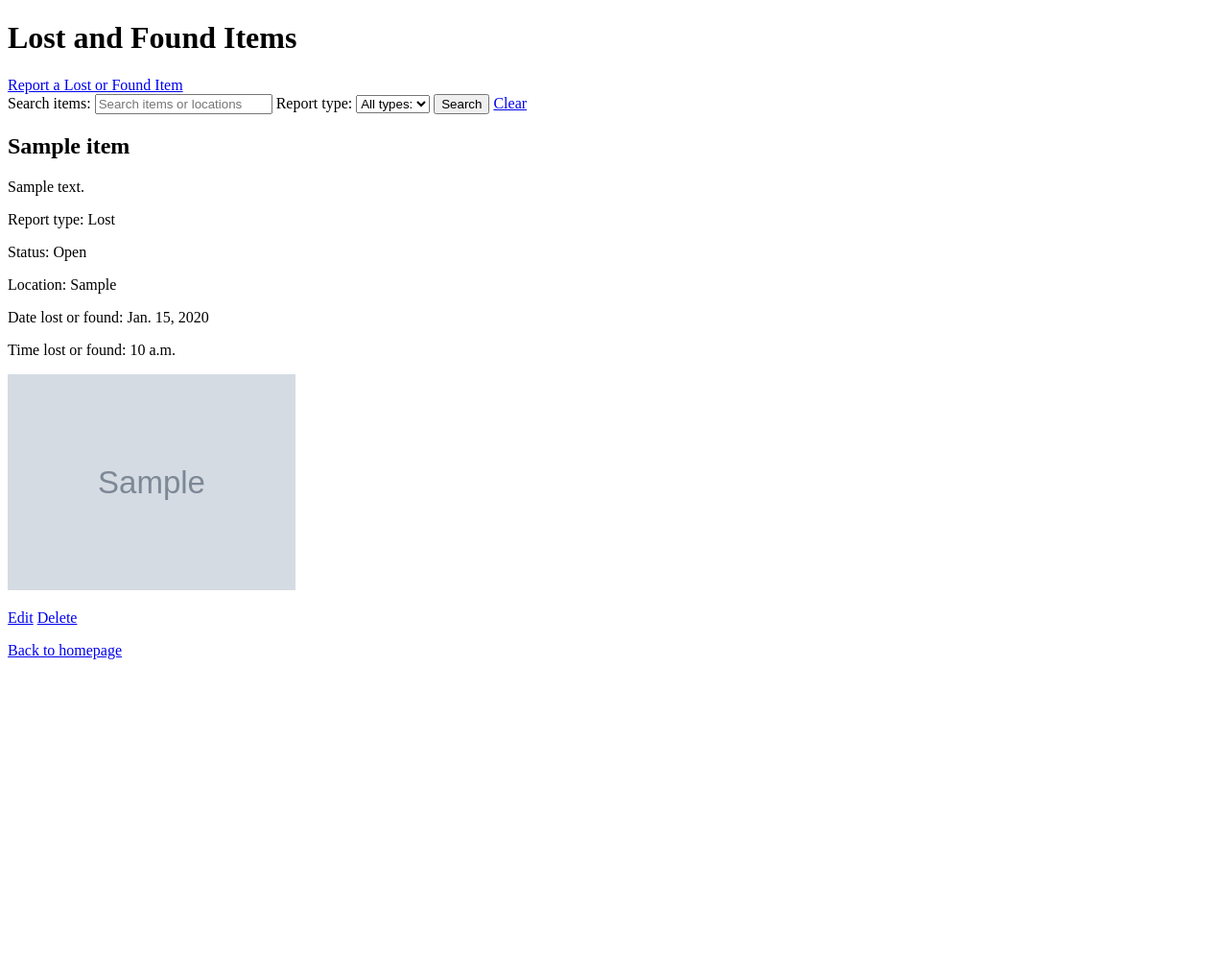
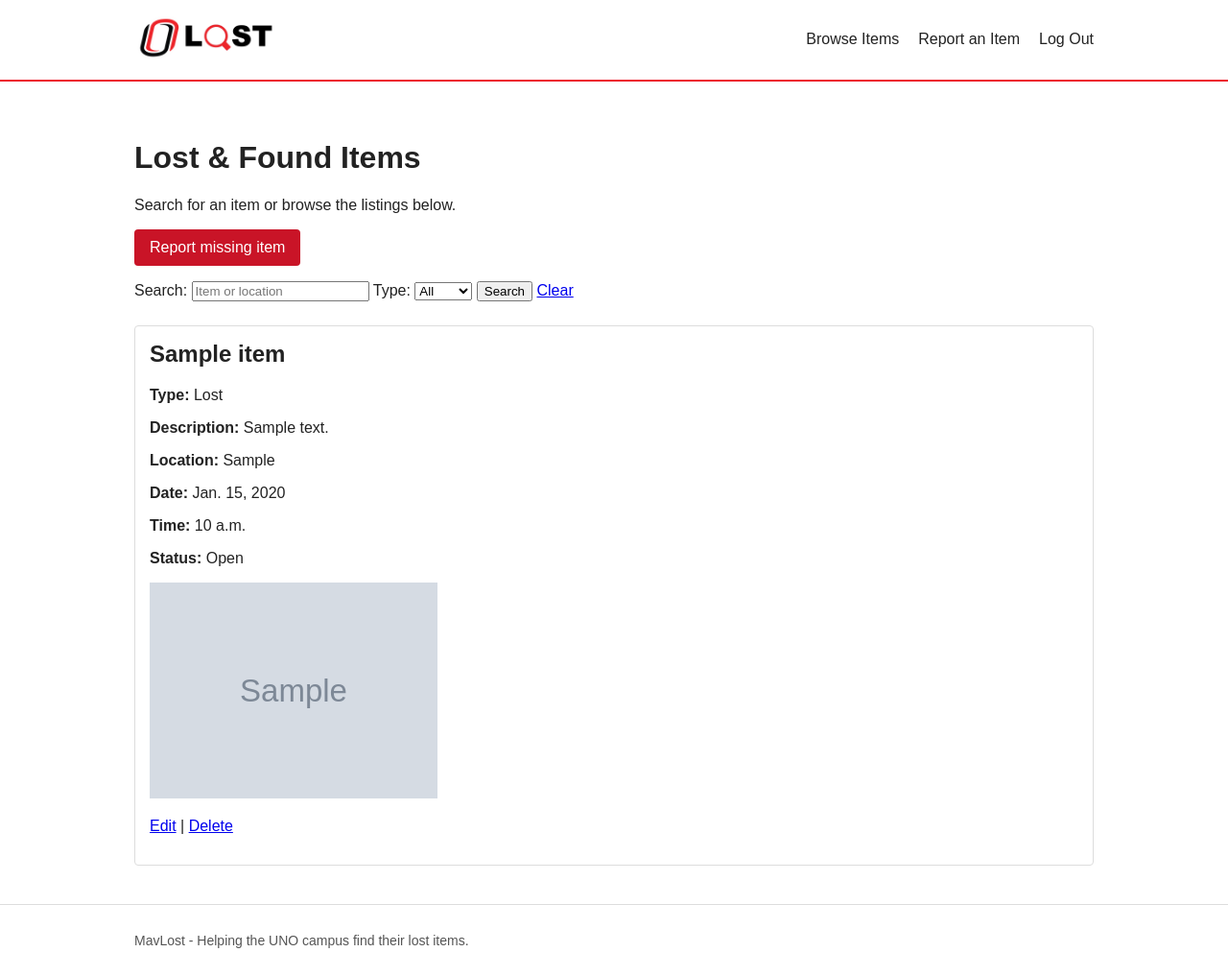
Before and after one commit to moduwo/MavLost, a Django app: page /items/ in a window 1280 px wide. Shown: the whole page at 96% size. Before the commit the page ends 687 px from the top, so only its background shows below. Run offline with Django 5.2, Linux system fonts and the light colour scheme; a user stored in the database is signed in; tables that the repository leaves empty hold one stand-in row (values such as "Sample post"); grey boxes marked "Sample" are stand-in pictures.

Commit message:
Add homepage and item listing styles

```diff
--- /dev/null
+++ b/items/static/items/css/style.css
@@ -0,0 +1,103 @@
+body {
+    margin: 0;
+    font-family: Arial, sans-serif;
+    color: #222;
+}
+
+.container {
+    width: 90%;
+    max-width: 1000px;
+    margin: 0 auto;
+}
+
+.site-header {
+    border-bottom: 2px solid #ed1c2e;
+}
+
+.header-content {
+    display: flex;
+    flex-wrap: wrap;
+    align-items: center;
+    justify-content: space-between;
+    gap: 15px;
+    padding: 15px 0;
+}
+
+.brand img {
+    width: 150px;
+    height: auto;
+}
+
+.main-nav {
+    display: flex;
+    flex-wrap: wrap;
+    align-items: center;
+    gap: 20px;
+}
+
+.main-nav a,
+.main-nav button {
+    color: #222;
+    font: inherit;
+    text-decoration: none;
+}
+
+.main-nav form {
+    margin: 0;
+}
+
+.main-nav button {
+    padding: 0;
+    border: 0;
+    background: none;
+    cursor: pointer;
+}
+
+main {
+    min-height: 300px;
+    padding: 40px 0;
+}
+
+.home-links {
+    display: flex;
+    flex-wrap: wrap;
+    gap: 10px;
+    margin-top: 25px;
+}
+
+.button {
+    display: inline-block;
+    padding: 10px 16px;
+    border-radius: 4px;
+    background: #c91427;
+    color: white;
+    text-decoration: none;
+}
+
+.button:hover {
+    background: #a71020;
+}
+
+.site-footer {
+    padding: 15px 0;
+    border-top: 1px solid #ddd;
+    color: #555;
+    font-size: 14px;
+}
+
+.item {
+    margin-top: 25px;
+    padding: 15px;
+    border: 1px solid #ddd;
+    border-radius: 4px;
+}
+
+.item h2 {
+    margin-top: 0;
+}
+
+.item-photo {
+    max-width: 300px;
+    width: 100%;
+    height: auto;
+}
--- /dev/null
+++ b/items/templates/base.html
@@ -0,0 +1,46 @@
+{% load static %}
+<!DOCTYPE html>
+<html lang="en">
+<head>
+    <meta charset="UTF-8">
+    <meta name="viewport" content="width=device-width, initial-scale=1.0">
+    <title>{% block title %}MavLost{% endblock %}</title>
+    <link rel="stylesheet" href="{% static 'items/css/style.css' %}">
+</head>
+<body>
+    <header class="site-header">
+        <div class="container header-content">
+            <a class="brand" href="{% url 'home' %}">
+                <img
+                    src="{% static 'items/images/mavlost-logo.png' %}"
+                    alt="MavLost Logo"
+                >
+            </a>
+
+            <nav class="main-nav" aria-label="Main navigation">
+                <a href="{% url 'item_list' %}">Browse Items</a>
+                <a href="{% url 'create_item' %}">Report an Item</a>
+
+                {% if user.is_authenticated %}
+                    <form method="post" action="{% url 'logout' %}">
+                        {% csrf_token %}
+                        <button class="nav-button"type="submit">Log Out</button>
+                    </form>
+                {% else %}
+                    <a href="{% url 'login' %}">Log In</a>
+                {% endif %}
+            </nav>
+        </div>
+    </header>
+
+    <main>
+        {% block content %}{% endblock %}
+    </main>
+
+    <footer class="site-footer">
+        <div class="container">
+            <p>MavLost - Helping the UNO campus find their lost items.</p>
+        </div>
+    </footer>
+</body>
+</html>
--- a/items/templates/items/item_list.html
+++ b/items/templates/items/item_list.html
@@ -1,70 +1,82 @@
-<!DOCTYPE html>
-<html lang="en">
-<head>
-    <meta charset="UTF-8">
-    <meta name="viewport" content="width=device-width, initial-scale=1.0">
-    <title>Item Listings | MavLost</title>
-</head>
-<body>
-   <h1>Lost and Found Items</h1>
+{% extends "base.html" %}
 
-    <!-- link to lost/found item report form -->
-    <a href="{% url 'create_item' %}">Report a Lost or Found Item</a>
+{% block title %}Browse Items | MavLost{% endblock %}
 
-    <!-- search active listings by name, description, or location -->
+{% block content %}
+<div class="container">
+    <h1>Lost & Found Items</h1>
+
+    <p>Search for an item or browse the listings below.</p>
+
+    <p>
+        <a class="button" href="{% url 'create_item' %}">
+            Report missing item
+        </a>
+    </p>
+
+    <!-- Search and filter -->
     <form method="get" action="{% url 'item_list' %}">
-        <label for="search">Search items:</label>
-        <input type="search" id="search" name="q" value="{{ query }}" placeholder="Search items or locations">
+        <label for="search">Search:</label>
+        <input
+            type="search"
+            id="search"
+            name="q"
+            value="{{ query }}"
+            placeholder="Item or location"
+        >
 
-        <!-- filter items by lost/found -->
-        <label for="report_type">Report type:</label>
+        <label for="report_type">Type:</label>
         <select id="report_type" name="report_type">
-            <option value="">All types:</option>
-            <option value="lost" {% if report_type == 'lost' %}selected{% endif %}>Lost</option>
-            <option value="found" {% if report_type == 'found' %}selected{% endif %}>Found</option>
+            <option value="">All</option>
+            <option value="lost" {% if report_type == 'lost' %}selected{% endif %}>
+                Lost
+            </option>
+            <option value="found" {% if report_type == 'found' %}selected{% endif %}>
+                Found
+            </option>
         </select>
 
         <button type="submit">Search</button>
         <a href="{% url 'item_list' %}">Clear</a>
     </form>
 
-    <!-- display each active item -->
+    <!-- Show the items -->
     {% for item in items %}
-     <article>
+        <article class="item">
             <h2>{{ item.name }}</h2>
-        <p>{{ item.description }}</p>
-        <p>Report type: {{ item.get_report_type_display }}</p>
-        <p>Status: {{ item.get_status_display }}</p>
-        <p>Location: {{ item.location }}</p>
-        <p>Date lost or found: {{ item.date_lost_or_found }}</p>
-        <!-- display optional time and photo if provided -->
+
+            <p><strong>Type:</strong> {{ item.get_report_type_display }}</p>
+            <p><strong>Description:</strong> {{ item.description }}</p>
+            <p><strong>Location:</strong> {{ item.location }}</p>
+            <p><strong>Date:</strong> {{ item.date_lost_or_found }}</p>
+
             {% if item.time_lost_or_found %}
-            <p>Time lost or found: {{ item.time_lost_or_found }}</p>
+                <p><strong>Time:</strong> {{ item.time_lost_or_found }}</p>
             {% endif %}
+
+            <p><strong>Status:</strong> {{ item.get_status_display }}</p>
+
             {% if item.photo %}
-            <img src="{{ item.photo.url }}" alt="Photo of {{ item.name }}" width="300">
+                <img
+                    class="item-photo"
+                    src="{{ item.photo.url }}"
+                    alt="Photo of {{ item.name }}"
+                >
             {% endif %}
-        <!-- display edit/delete link only for item creator -->
+
             {% if item.created_by == user %}
                 <p>
-                <a href="{% url 'edit_item' item.pk %}">Edit</a>
+                    <a href="{% url 'edit_item' item.pk %}">Edit</a> |
                     <a href="{% url 'delete_item' item.pk %}">Delete</a>
                 </p>
             {% endif %}
         </article>
-
-    <!-- display message when no items are found -->
     {% empty %}
         {% if query or report_type %}
-            <p>No items match your search or filter.</p>
+            <p>No items match your search</p>
         {% else %}
-            <p>No active items.</p>
+            <p>There are no active items yet</p>
         {% endif %}
-
     {% endfor %}
-
-   <!-- return to homepage link -->
-   <a href="{% url 'home' %}">Back to homepage</a>
-
-</body>
-</html>
+</div>
+{% endblock %}
```
Also changed, not shown: items/templates/items/home.html (+23 -16 lines), items/static/items/images/mavlost-logo.png (added). Lines whose indentation alone changed are shown as unchanged.
